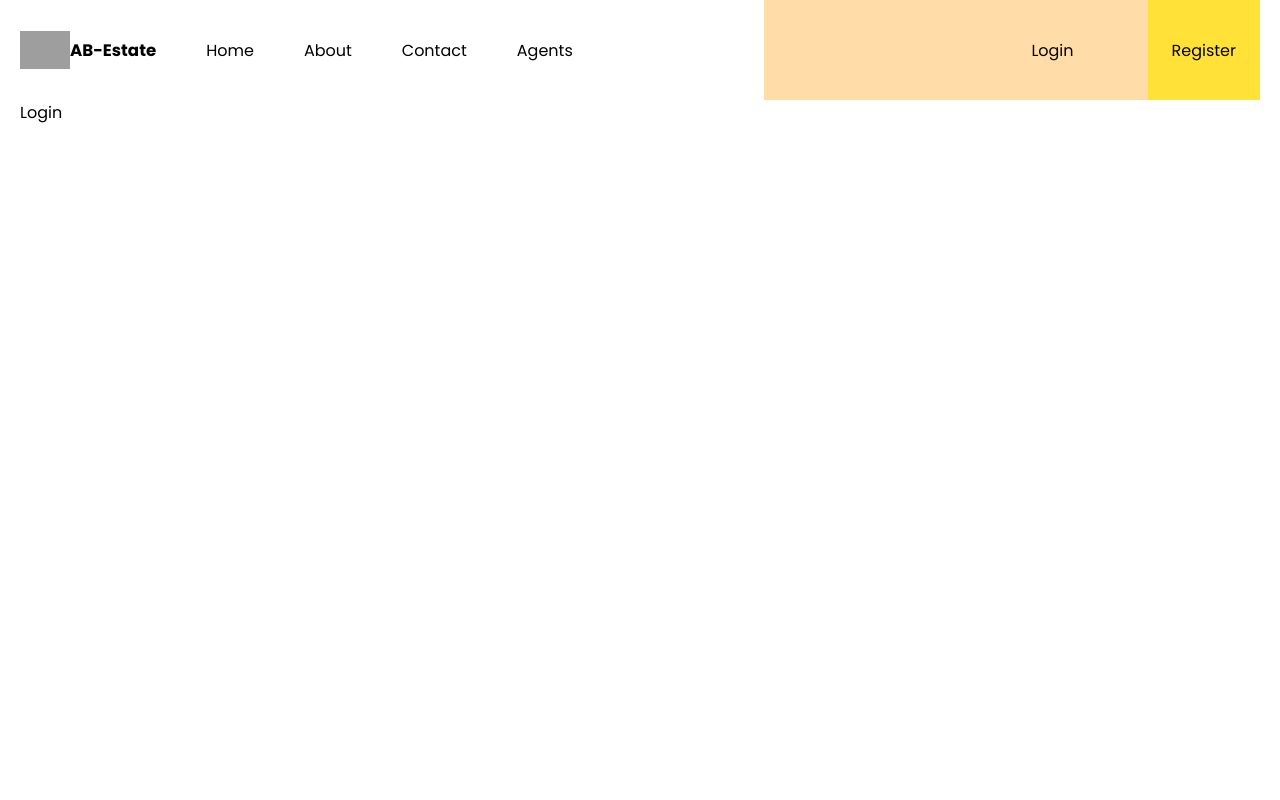
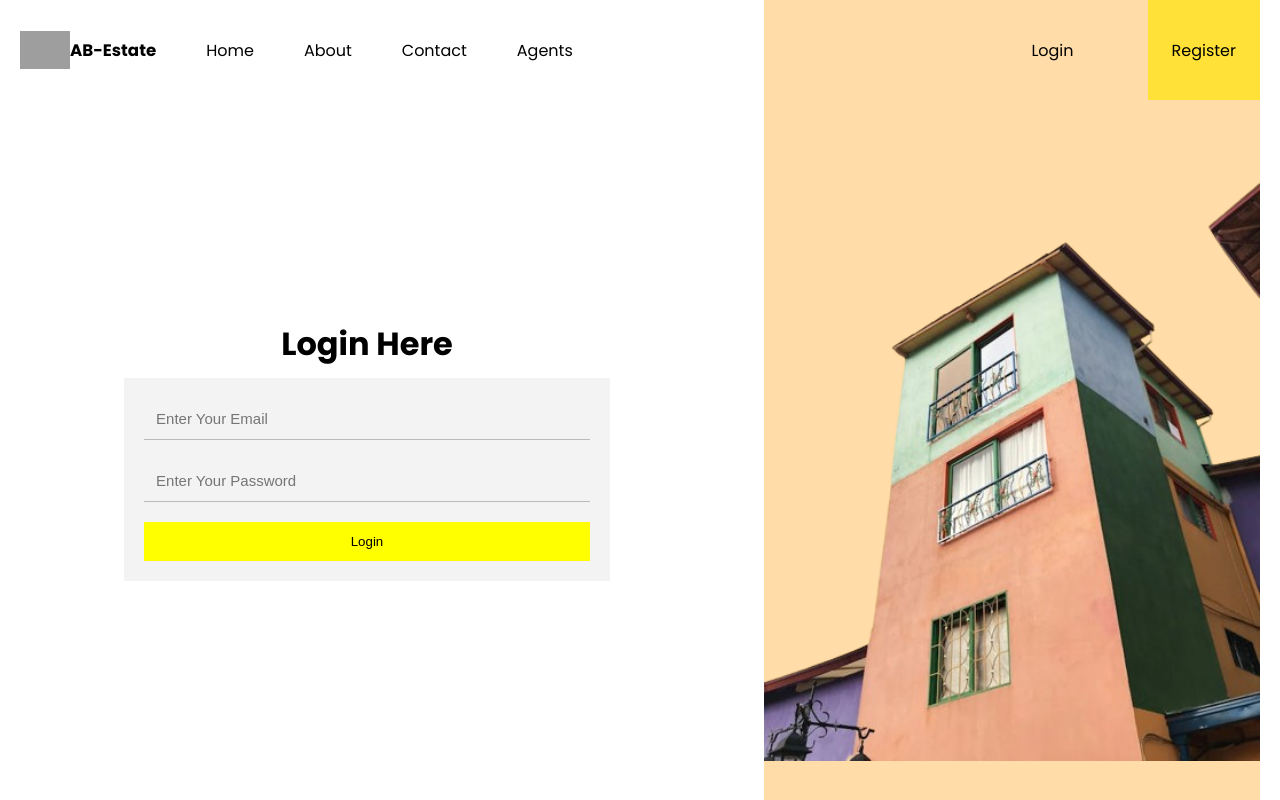
Before and after one commit to Abhijeet2010/Real_Estate_Frontend, a React (Vite) app: page /login in a window 1280 px wide. Shown: the top 800 px of the page. Built offline with nearby package versions, Linux system fonts and the light colour scheme; grey boxes are pictures that could not be loaded.

Commit message:
added register, login functioanlity from backend and works properly, logout remaining

```diff
--- a/src/Pages/login/Login.jsx
+++ b/src/Pages/login/Login.jsx
@@ -1,7 +1,79 @@
+import React, { useState } from "react";
 import "./login.scss";
+import apiRequest from "../../lib/apiRequest.js";
+import { useNavigate } from "react-router-dom";
 
 const Login = () => {
-  return <div>Login</div>;
+  const [error, setError] = useState("");
+  const [loading, setLoading] = useState(false);
+  const navigate = useNavigate();
+
+  const handleSubmit = async (e) => {
+    e.preventDefault();
+    setError("");
+    setLoading(true);
+
+    const formData = new FormData(e.target);
+    const email = formData.get("email");
+    const password = formData.get("password");
+
+    try {
+      const response = await apiRequest.post("/auth/login", {
+        email,
+        password,
+      });
+      // Handle successful login
+      setLoading(false);
+      if (response.status === 200) {
+        localStorage.setItem("user", JSON.stringify(response.data.data));
+        navigate("/");
+      }
+    } catch (error) {
+      setError(
+        error.response ? error.response.data.message : "An error occurred"
+      );
+      setLoading(false);
+      console.error(
+        error.response ? error.response.data.message : error.message
+      );
+    }
+  };
+
+  return (
+    <div className="login">
+      <div className="loginContainer">
+        <div className="wrapper">
+          <h1>Login Here</h1>
+          <form onSubmit={handleSubmit}>
+            <input
+              name="email"
+              id="email"
+              type="email"
+              placeholder="Enter Your Email"
+              required
+            />
+            <input
+              name="password"
+              id="password"
+              type="password"
+              placeholder="Enter Your Password"
+              required
+            />
+
+            <button type="submit" disabled={loading}>
+              {loading ? "Logging in..." : "Login"}
+            </button>
+
+            {error && <p className="error">{error}</p>}
+          </form>
+        </div>
+      </div>
+
+      <div className="imgContent">
+        <img src="/bg.png" alt="Background" />
+      </div>
+    </div>
+  );
 };
 
 export default Login;
--- a/src/Pages/login/login.scss
+++ b/src/Pages/login/login.scss
@@ -1,2 +1,55 @@
 .login {
+  height: 100%;
+  display: flex;
+
+  .loginContainer {
+    flex: 3;
+
+    .wrapper {
+      height: 100%;
+      display: flex;
+      flex-direction: column;
+      align-items: center;
+      justify-content: center;
+      padding-right: 50px;
+
+      h1 {
+        padding-bottom: 10px;
+      }
+
+      form {
+        background-color: #f3f3f3;
+        padding: 20px;
+        width: 70%;
+        display: flex;
+        gap: 20px;
+        flex-direction: column;
+
+        input {
+          padding: 12px;
+          border: none;
+          background-color: transparent;
+          border-bottom: 0.5px solid rgb(187, 187, 187);
+          outline: none;
+          font-size: 15px;
+        }
+
+        button {
+          padding: 12px 24px;
+          border: none;
+          cursor: pointer;
+          background-color: yellow;
+        }
+      }
+    }
+  }
+  .imgContent {
+    background-color: #ffdca8;
+    height: 100%;
+    flex: 2;
+
+    img {
+      width: 100%;
+    }
+  }
 }
--- a/src/Pages/register/Register.jsx
+++ b/src/Pages/register/Register.jsx
@@ -1,7 +1,9 @@
 import "./register.scss";
 import axios from "axios";
+import { useNavigate } from "react-router-dom";
 
-const Register = (e) => {
+const Register = () => {
+  const navigate = useNavigate();
   const handleSubmit = async (e) => {
     e.preventDefault();
     const formData = new FormData(e.target);
@@ -11,24 +13,25 @@ const Register = (e) => {
 
     try {
       const response = await axios.post(
-        "http://localhost:3000/api/auth/register",
+        "/auth/register",
         {
           username,
           email,
           password,
         }
       );
-
-      const newData = await response.data;
-
-      console.log(newData);
+      console.log(response);
+      if (response.status === 200) navigate("/login");
     } catch (error) {
-      console.log(error.message);
+      console.log(error.response.data.message);
     }
   };
+
   return (
     <div className="register">
       <div className="registerContainer">
+        <div className="wrapper">
+          <h1>Create a new account</h1>
           <form onSubmit={handleSubmit}>
             <input
               type="text"
@@ -54,6 +57,7 @@ const Register = (e) => {
             <button>Submit</button>
           </form>
         </div>
+      </div>
       <div className="imgContent">
         <img src="/bg.png" alt="" />
       </div>
--- a/src/Pages/register/register.scss
+++ b/src/Pages/register/register.scss
@@ -8,6 +8,43 @@
   .registerContainer {
     height: 100%;
     flex: 3;
+
+    .wrapper {
+      height: 100%;
+      display: flex;
+      flex-direction: column;
+      align-items: center;
+      justify-content: center;
+      padding-right: 50px;
+
+      h1 {
+        padding-bottom: 10px;
+      }
+    }
+    form {
+      background-color: #f3f3f3;
+      padding: 20px;
+      width: 70%;
+      display: flex;
+      gap: 20px;
+      flex-direction: column;
+
+      input {
+        padding: 12px;
+        border: none;
+        background-color: transparent;
+        border-bottom: 0.5px solid rgb(187, 187, 187);
+        outline: none;
+        font-size: 15px;
+      }
+
+      button {
+        padding: 12px 24px;
+        border: none;
+        cursor: pointer;
+        background-color: yellow;
+      }
+    }
   }
   .imgContent {
     flex: 2;
--- /dev/null
+++ b/src/lib/apiRequest.js
@@ -0,0 +1,8 @@
+import axios from "axios";
+
+const apiRequest = axios.create({
+  baseURL: "http://localhost:3000/api",
+  withCredentials: true,
+});
+
+export default apiRequest;
```
Lines whose indentation alone changed are shown as unchanged.
